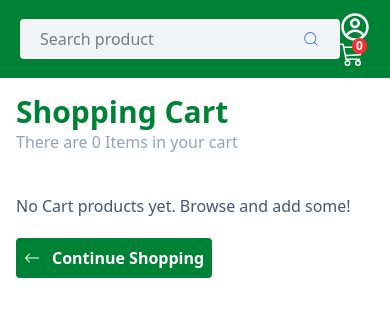
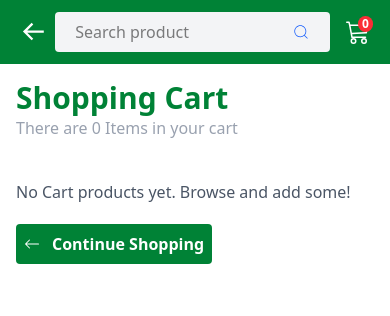
Before and after one commit to imtiazhasanBD/cloudcore-store, a Next.js app: page /cart in a window 390 px wide. Shown: the top 316 px of the page. Built offline with nearby package versions, Linux system fonts and the light colour scheme.

Commit message:
feat(header): add back button

```diff
--- a/app/components/Header.jsx
+++ b/app/components/Header.jsx
@@ -2,11 +2,22 @@
 import { CiSearch } from "react-icons/ci";
 import { CgProfile } from "react-icons/cg";
 import { BsCart3 } from "react-icons/bs";
+import { BiArrowBack } from "react-icons/bi";
 import { useDispatch, useSelector } from "react-redux";
 import Link from "next/link";
+import { redirect, usePathname, useRouter } from "next/navigation";
+
 
 const Header = () => {
   const cart = useSelector((state) => state.cart.items);
+  const pathname = usePathname();
+  const router = useRouter();
+
+    // To hide the back botton on homepage
+    const isHomePage = pathname === "/";
+
+  console.log(isHomePage);
+
 
   return (
     <header className="bg-green-700 flex justify-between sm:gap-10 items-center sm:px-12 py-3 sticky top-0 z-40 px-5 max-w-[1400px] mx-auto">
@@ -15,6 +26,15 @@ const Header = () => {
           Cloudcare Store
         </div>
       </Link>
+
+      {!isHomePage && (
+        <button
+          onClick={ () => router.back()}
+          className="text-white m-auto text-center pr-2 md:hidden"
+        >
+          <BiArrowBack size={"1.7rem"} />
+        </button>
+      )}
 
       <div className="flex justify-between items-center px-5 py-2 bg-gray-100 rounded sm:w-[60%] w-full">
         <input
@@ -28,12 +48,12 @@ const Header = () => {
       </div>
 
       <div className="gap-8 justify-center items-center text-lg text-white font-bold">
-        <button className="flex justify-center items-center gap-2 text-sm">
+        <button className="justify-center items-center gap-2 text-sm hidden sm:flex">
           <CgProfile className="text-3xl" />
           <p className="hidden md:block">Account</p>
         </button>
         <Link href={"/cart"}>
-          <button className="flex justify-center items-center gap-2 text-sm cursor-pointer">
+          <button className="flex justify-center items-center gap-2 text-sm cursor-pointer ml-4 sm:ml-0">
             <span className="relative">
               <BsCart3 className="text-2xl" />
               <span className="px-1 bg-red-500 rounded-full text-xs absolute bottom-3 left-3">
```
